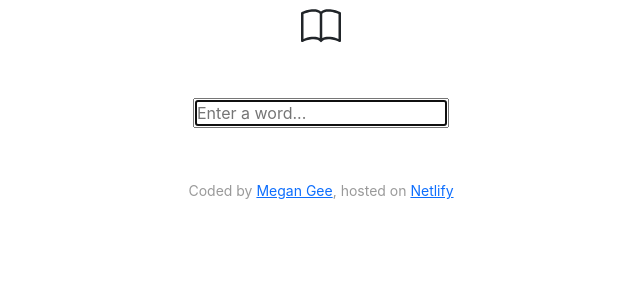
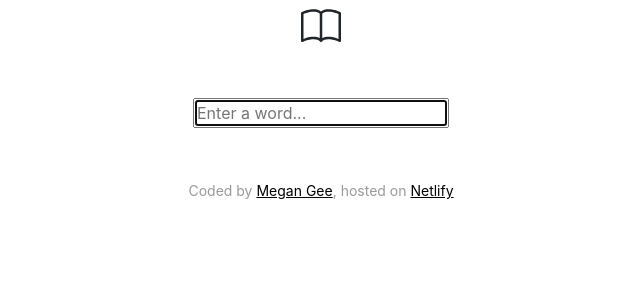
Before and after one commit to MegNia2/dictionary-project, a React (Create React App) app: page / in a window 1280 px wide. Shown: the top 300 px of the page, without its empty margins (319-959 px from the left). Built offline with nearby package versions, Linux system fonts and the light colour scheme.

Commit message:
Updated footer links to be black

```diff
--- a/src/App.css
+++ b/src/App.css
@@ -6,3 +6,7 @@
   margin-top: 50px;
   color: rgb(0, 0, 0, 0.4);
 }
+
+.App a {
+  color: black;
+}
```
